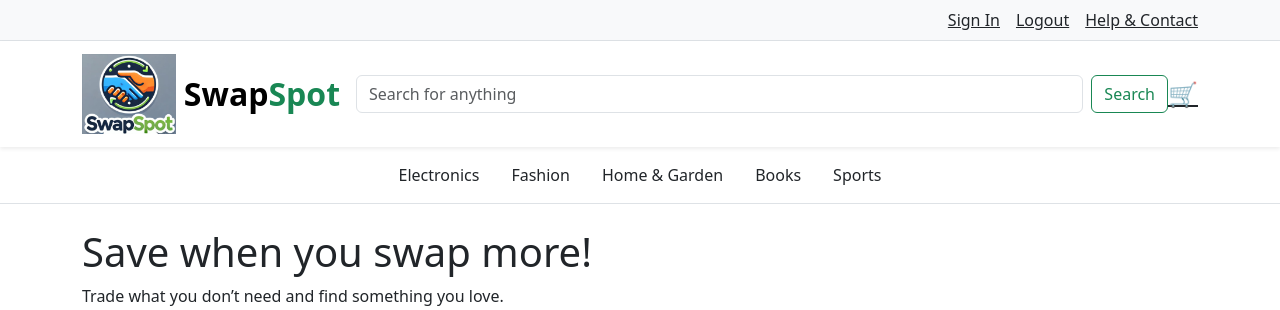
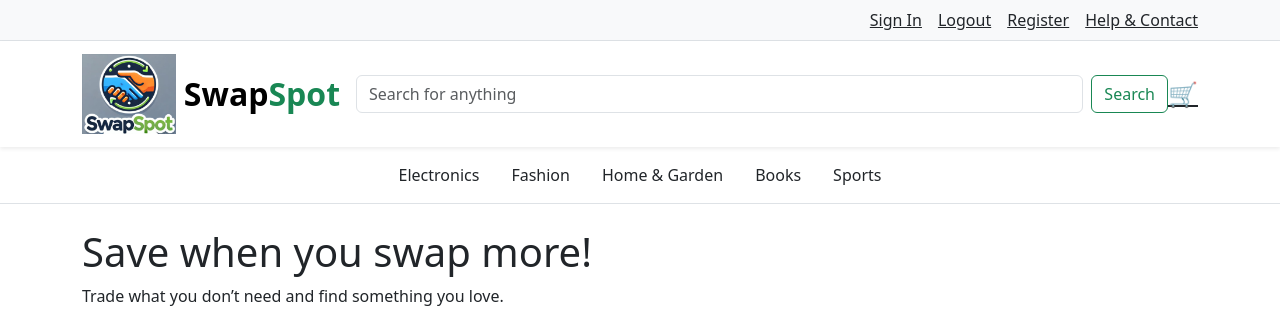
Before and after one commit to tati1904/swapspot, a Django app: page / in a window 1280 px wide. Shown: the top 310 px of the page. Run offline with Django 5.2, Linux system fonts and the light colour scheme; some libraries are stand-ins or nearby versions.

Commit message:
Fix login/logout links and use placeholder for register

```diff
--- a/listings/templates/listings/base.html
+++ b/listings/templates/listings/base.html
@@ -11,13 +11,12 @@
 </head>
 <body>
 
-    <!-- Top Navigation -->
+   <!-- Top Navigation -->
 <nav class="bg-light py-2 border-bottom">
     <div class="container d-flex justify-content-end">
-      <!-- <a href="{% url 'login' %}" class="me-3 text-dark">Sign In</a> -->
-      <!-- <a href="{% url 'register' %}" class="me-3 text-dark">Register</a> -->
       <a href="{% url 'login' %}" class="me-3 text-dark">Sign In</a>
-<a href="{% url 'logout' %}" class="me-3 text-dark">Logout</a>
+      <a href="{% url 'logout' %}" class="me-3 text-dark">Logout</a>
+      <a href="#" class="me-3 text-dark">Register</a> <!-- Placeholder until we build it -->
       <a href="#" class="text-dark">Help & Contact</a>
     </div>
   </nav>
```
